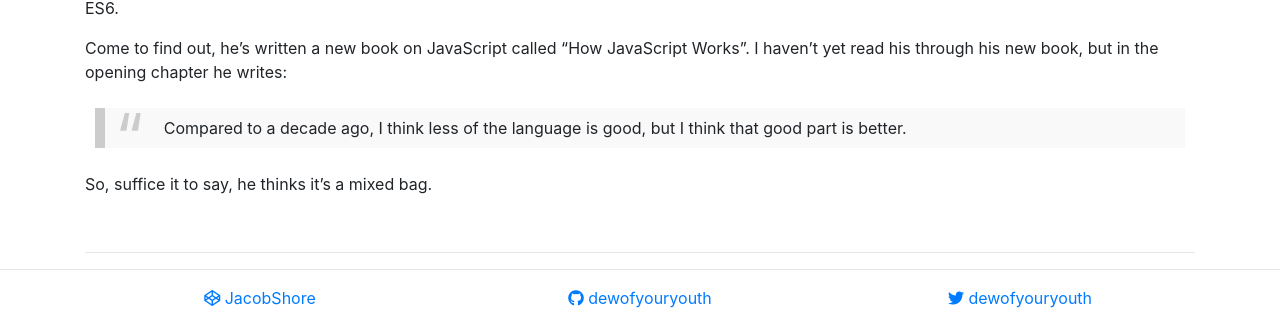
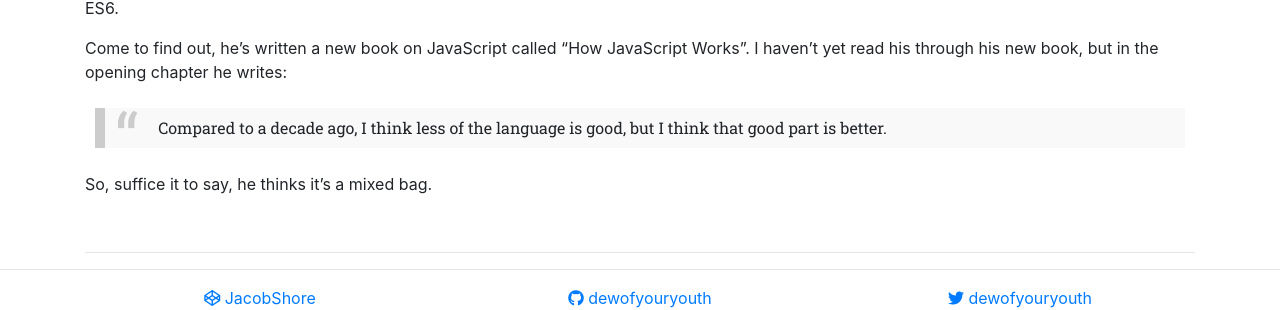
Before and after one commit to DewofyourYouth/DewofyourYouth.github.io, a Jekyll site: the page built from _posts/2019-08-05-basic-ecmanext.md, in a window 1280 px wide. Shown: the part 230-540 px from the top of the page. Built offline with Jekyll 4.4.1, drawn with Linux system fonts in a browser that asks for light colours; nearby versions of some CDN libraries; comment, search, counter and statistics services are not loaded.

Commit message:
roboto slab

```diff
--- a/css/main.css
+++ b/css/main.css
@@ -1,5 +1,6 @@
 @import url(vim.css);
 @import url('https://fonts.googleapis.com/css?family=Press+Start+2P');
+@import url('https://fonts.googleapis.com/css?family=Roboto+Slab&display=swap');
 
 .container-fluid {
     padding: 0;
@@ -10,6 +11,7 @@
 }
 
 blockquote {
+    font-family: 'Roboto Slab', serif;
     background: #f9f9f9;
     border-left: 10px solid #ccc;
     margin: 1.5em 10px;
```
